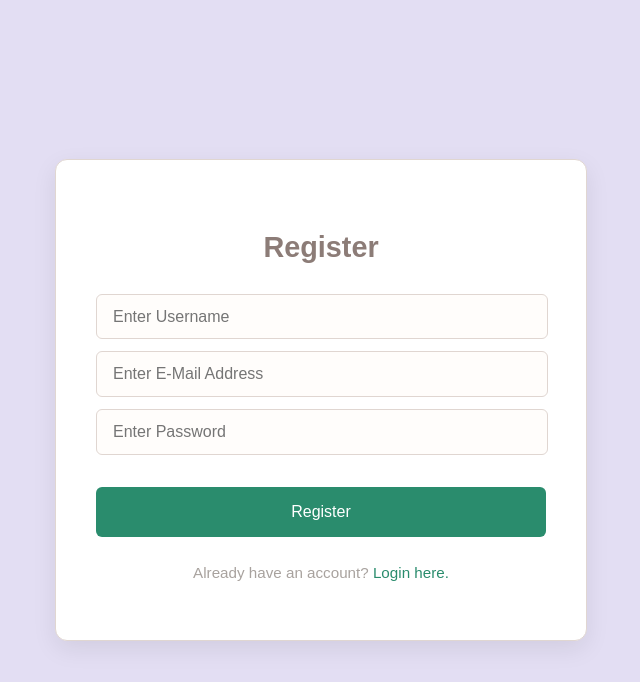
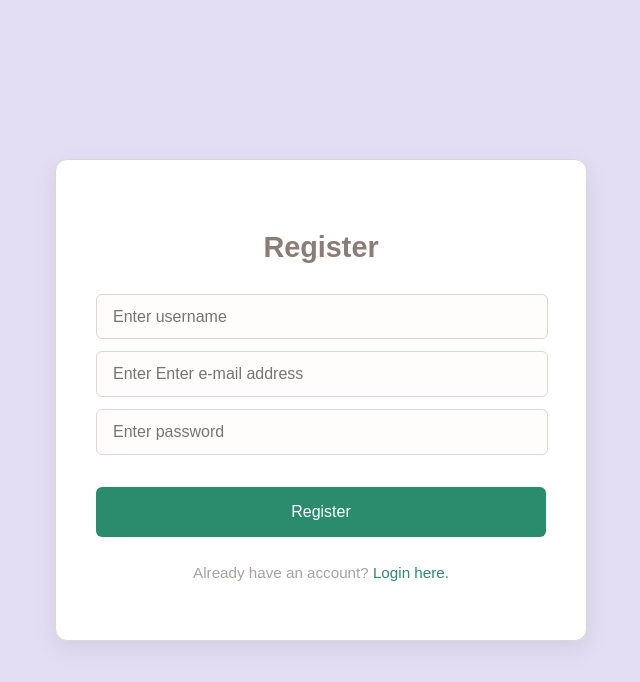
Before and after one commit to Silva-NK/Flask-React-Full-Stack-App, a React (Create React App) app in the folder client/: page /register in a window 1280 px wide. Shown: the top 682 px of the page, without its empty margins (319-959 px from the left). Built offline with nearby package versions, Linux system fonts and the light colour scheme.

Commit message:
Adds formik functionalities.

```diff
--- a/client/package.json
+++ b/client/package.json
@@ -7,12 +7,14 @@
     "@testing-library/jest-dom": "^5.17.0",
     "@testing-library/react": "^13.4.0",
     "@testing-library/user-event": "^13.5.0",
+    "formik": "^2.4.6",
     "react": "^18.2.0",
     "react-dom": "^18.2.0",
     "react-router-dom": "^6.30.1",
     "react-scripts": "^5.0.1",
     "serve": "^14.2.4",
-    "web-vitals": "^2.1.4"
+    "web-vitals": "^2.1.4",
+    "yup": "^1.6.1"
   },
   "devDependencies": {
     "@babel/plugin-proposal-private-property-in-object": "^7.21.11"
--- a/client/src/pages/LoginPage.js
+++ b/client/src/pages/LoginPage.js
@@ -1,27 +1,25 @@
-import React, { useState, useContext } from "react";
+import React, { useContext } from "react";
 import { useNavigate } from "react-router-dom";
 
-import "../index.css"
+import * as Yup from "yup";
+import { Formik, Form, Field, ErrorMessage } from "formik";
 
-import { AuthContext } from "../contexts/AuthContext"
+import "../index.css";
+
+import { AuthContext } from "../contexts/AuthContext";
 
 function LoginPage(){
-    const [formData, setFormData] = useState({
-        usernameOrEmail: "",
-        password: "",
-    });
-    const [error, setError] = useState("");
-
     const { login } = useContext(AuthContext);
     const navigate = useNavigate();
 
-    const handleChange = (evt) => {
-        setFormData({...formData, [evt.target.name]: evt.target.value});
-    };
+    const validationSchema = Yup.object({
+        usernameOrEmail: Yup.string()
+            .required("Username or Email is required."),
+        password: Yup.string()
+            .required("Password is required.")
+    });
 
-    const handleLogin = (evt) => {
-        evt.preventDefault();
-
+    const handleLogin = (values, {setSubmitting, setErrors}) => {
         fetch(`${process.env.REACT_APP_API_URL}/login`, {
             method: "POST",
             credentials: "include",
@@ -29,49 +27,73 @@ function LoginPage(){
                 "Content-Type": "application/x-www-form-urlencoded",
             },
             body: new URLSearchParams({
-                username: formData.usernameOrEmail,
-                password: formData.password,
+                username: values.usernameOrEmail,
+                password: values.password,
             }),
         })
         .then((response) => {
             if (response.ok) return response.json();
             throw new Error ("Invalid login credentials.");
         })
-        .then((data) => {
+        .then(() => {
             login();
             navigate("/events");
         })
-        .catch((err) => setError(err.message));
+        .catch((err) => setErrors({ general: err.message }))
+        .finally(() => setSubmitting(false));
     };
 
     return(
         <div className="form-container">
             <div className="form-card">
                 <h2 className="form-card__title">Login</h2>
-                {error && <p className="form-card__error">{error}</p>}
-                <form onSubmit={handleLogin} className="form-group">
-                    <input
+                <Formik
+                initialValues={{usernameOrEmail: "", password: ""}}
+                validationSchema={validationSchema}
+                onSubmit={handleLogin}
+                >
+                    {({ isSubmitting, errors }) => (
+                        <Form classname="form-group">
+                            {errors.general && (
+                                <div className="form-card__error">{errors.general}</div>
+                            )}
+
+                            <Field
                                 type="text"
                                 name="usernameOrEmail"
                                 className="form-input"
-                       placeholder="Enter Username or Email"
-                       value={formData.usernameOrEmail}
-                       onChange={handleChange}
+                                placeholder="Enter username or e-mail"
                             />
-                    <input
+                            <ErrorMessage
+                                name="usernameOrEmail"
+                                component="div"
+                                className="form-card__error"
+                            />
+
+                            <Field
                                 type="password"
                                 name="password"
                                 className="form-input"
-                       placeholder="Enter Password"
-                       value={formData.password}
-                       onChange={handleChange}
+                                placeholder="Enter password"
+                            />
+                            <ErrorMessage
+                                name="password"
+                                component="div"
+                                className="form-card__error"
                             />
 
-                    <button type="submit" className="form-button">Login</button>
-                </form>
+                            <button type="submit" className="form-button" disabled={isSubmitting}>
+                                Login
+                            </button>
+                        </Form>
+                    )}
+                </Formik>
 
                 <p className="form-footer">
-                    Don't have an account? <a href="/register" className="form-link">Register here.</a>
+                    Don't have an account?{" "}
+                    <a href="/register" className="form-link">
+                        Register here.
+                    </a>
                 </p>
             </div>
         </div>
--- a/client/src/pages/RegisterPage.js
+++ b/client/src/pages/RegisterPage.js
@@ -1,89 +1,109 @@
-import React, {useState} from "react";
+import React from "react";
 import { useNavigate } from "react-router-dom";
 
-import "../index.css"
+import * as Yup from "yup";
+import { Formik, Form, Field, ErrorMessage } from "formik";
+
+import "../index.css";
 
 function RegisterPage() {
-    const [formData, setFormData] = useState({
-        username: "",
-        email: "",
-        password: "",
-    });
-    const [errors, setErrors] = useState([]);
     const navigate = useNavigate();
 
-    const handleChange = (evt) => {
-        setFormData({...formData, [evt.target.name]: evt.target.value });
-    };
+    const validationSchema = Yup.object({
+        username: Yup.string()
+            .required("Username is required."),
+        email: Yup.string()
+            .email("Invalid email format")
+            .required("Username is required."),
+        password: Yup.string()
+            .min(8, "Password must be at least 8 characters.")
+            .required("Password is required")
+    });
 
-    const handleRegister = (evt) => {
-        evt.preventDefault();
-
+    const handleRegister = (values, { setSubmitting, setErrors }) => {
         fetch(`${process.env.REACT_APP_API_URL}/register`, {
             method: "POST",
             credentials: "include",
             headers: {
                 "Content-Type": "application/x-www-form-urlencoded",
             },
-            body: new URLSearchParams(formData),
+            body: new URLSearchParams(values),
         })
         .then((response) => {
             if (response.ok) return response.json();
-            return response.json()
-            .then((data) => {
+            return response.json().then((data) => {
                 throw new Error(data.errors.join(", "));
             });
         })
-        .then((data) => {
+        .then(() => {
             navigate("/login");
         })
-        .catch((err) => setErrors([err.message]));
+        .catch((err) => setErrors({ general:err.message }))
+        .finally(() => setSubmitting(false));
     };
 
     return (
         <div className="form-container">
             <div className="form-card">
                 <h2 className="form-card__title">Register</h2>
-                {errors.length > 0 && (
-                    <div className="form-card__error">
-                        <ul>
-                            {errors.map((e, i) => (
-                                <li key={i}>{e}</li>
-                            ))}
-                        </ul>
-                    </div>
+                <Formik
+                  initialValues={{ username: "", email: "", password: ""}}
+                  validationSchema={validationSchema}
+                  onSubmit={handleRegister}
+                >
+                    {({isSubmitting, errors}) => (
+                        <Form className="form-group">
+                            {errors.general && (
+                                <div className="form-card__error">{errors.general}</div>
                             )}
-                <form onSubmit={handleRegister} className="form-group">
-                    <input
+
+                            <Field
                                type="text"
                                name="username"
                                className="form-input"
-                       placeholder="Enter Username"
-                       value={formData.username}
-                       onChange={handleChange}
+                               placeholder="Enter username"
                             />
-                    <input
+                            <ErrorMessage
+                               name="username"
+                               component="div"
+                               className="form-card__error"
+                            />
+
+                            <Field
                                type="email"
                                name="email"
                                className="form-input"
-                       placeholder="Enter E-Mail Address"
-                       value={formData.email}
-                       onChange={handleChange}
+                               placeholder="Enter Enter e-mail address"
                             />
-                    <input
+                            <ErrorMessage
+                               name="email"
+                               component="div"
+                               className="form-card__error"
+                            />
+
+                            <Field
                                type="password"
                                name="password"
                                className="form-input"
-                       placeholder="Enter Password"
-                       value={formData.password}
-                       onChange={handleChange}
+                               placeholder="Enter password"
+                            />
+                            <ErrorMessage
+                               name="password"
+                               component="div"
+                               className="form-card__error"
                             />
 
-                    <button type="submit" className="form-button">Register</button>
-                </form>
-
+                            <button type="submit" className="form-button" disabled={isSubmitting}>
+                                Register
+                            </button>
+                        </Form>
+                    )}
+                </Formik>
                 <p className="form-footer">
-                    Already have an account? <a href="/login" className="form-link">Login here.</a>
+                    Already have an account? {" "}
+                    <a href="/login" className="form-link">
+                        Login here.
+                    </a>
                 </p>
             </div>
         </div>
```
Lines whose indentation alone changed are shown as unchanged.
